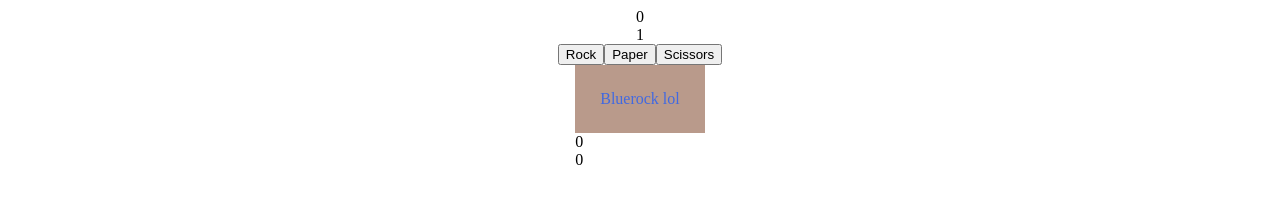
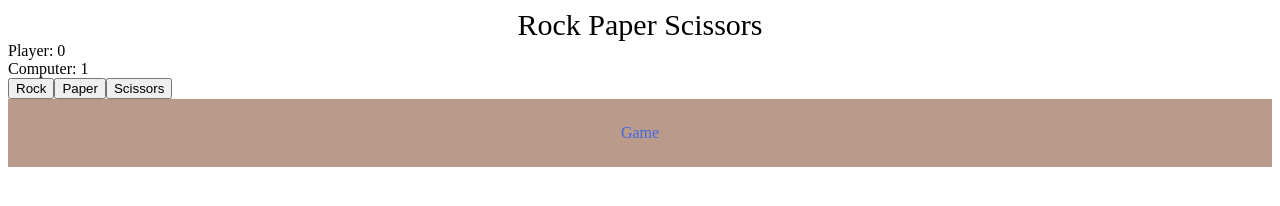
Before and after one commit to mbergq/rockpapersc, a plain HTML site: page index.html in a window 1280 px wide. Both pictures are taken after a click on the button "Rock". Drawn offline with Linux system fonts and the light colour scheme.

Commit message:
core game working, style and ui left from here

```diff
--- a/index.html
+++ b/index.html
@@ -11,6 +11,7 @@
     <body>
 
     <div id="container">
+        <header>Rock Paper Scissors</header>
         <div id="pScore">Player: 0</div>
         <div id="cScore">Computer: 0</div>
     </div>
--- a/script.js
+++ b/script.js
@@ -33,22 +33,12 @@ result.classList.add('game');
 result.textContent = "Game";
 scoreDiv.appendChild(result);
 
-let playerBoard = document.createElement('div');
-playerBoard.classList.add('playerBoard');
-playerBoard.textContent = playerScore;
-scoreDiv.appendChild(playerBoard);
-
-let computerBoard = document.createElement('div');
-computerBoard.classList.add('computerBoard');
-computerBoard.textContent = computerScore;
-scoreDiv.appendChild(computerBoard);
-
 function updateScore() {
     const playerScorePara = document.getElementById("pScore");
     const computerScorePara = document.getElementById("cScore");
 
-    playerScorePara.textContent = `${playerScore}`;
-    computerScorePara.textContent = `${computerScore}`;
+    playerScorePara.textContent = `Player: ${playerScore}`;
+    computerScorePara.textContent = `Computer: ${computerScore}`;
 }
 
 
@@ -102,10 +92,10 @@ let run = playGame();
 function playGame() {
     playRound();
     if (playerScore == 5) {
-        alert ("Player wins!");
+        result.textContent = "Player wins!";
     }
     else if (computerScore == 5) {
-        return "Computer wins!";
+        result.textContent = "Computer wins!";
     }
 
 }
@@ -131,27 +121,19 @@ paper.addEventListener('click', () => {
     const computerSelection = computerChoice();
     const playerSelection = 'paper';
     playRound(playerSelection, computerSelection);
-    console.log("Paperz");
 })
 
 
 container.addEventListener('click', function (e) {
-    console.log(e.target);
 
     if (e.target == rock) {
-        playerSelection = "rock";
-        result.textContent = "Bluerock lol";
-        console.log("You chose Rock!");
+
     }
     else if (e.target == paper) {
-        console.log("You chose Paper!")
-        result.textContent = "Bluepaper lol";
     }
     else if (e.target == scissors) {
-        console.log("You chose Scissors!");
     }
     else {
-        console.log("no");
     }
 
 })
--- a/style.css
+++ b/style.css
@@ -3,10 +3,13 @@
     height: 800px;
     display: flex;
     flex-direction: column;
-    align-items: center;
 }
 
-
+header {
+    font-size: 30px;
+    justify-content: center;
+    display: flex;
+}
 
 .game {
     color: royalblue;
```
